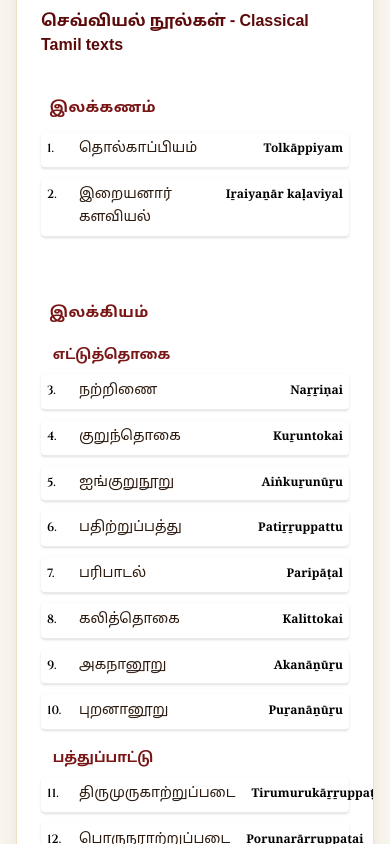
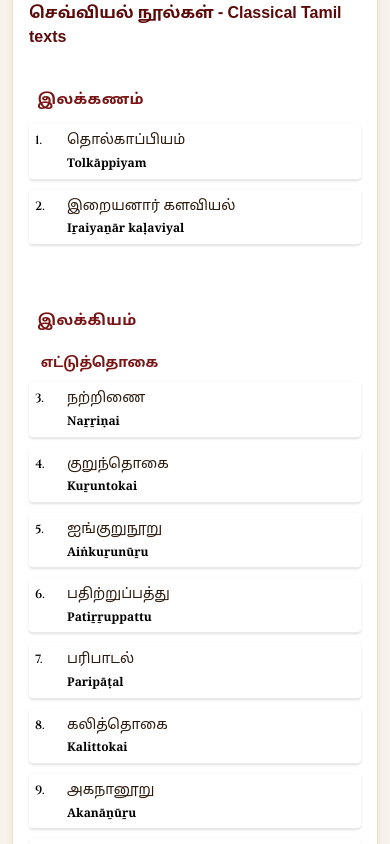
Before and after one commit to cictdigitallibrary/CICT--SUVADI, a React (Vite) app in the folder frontend/: page /classical-texts-list in a window 390 px wide. Shown: the part 840-1684 px from the top of the page. Built offline with nearby package versions, Linux system fonts and the light colour scheme; no server answers; a web font is replaced by a local one.

Commit message:
Classical texts list: rows wrap on phones instead of being cut off

```diff
--- a/frontend/src/pages/ClassicalTextsList.jsx
+++ b/frontend/src/pages/ClassicalTextsList.jsx
@@ -144,7 +144,7 @@ const ClassicalTextsList = () => {
 
       {/* ── Texts Section ── */}
       <section className="relative py-12 md:py-16 bg-[#FAF8F5]">
-        <div className="container mx-auto px-4 sm:px-6 max-w-6xl relative z-10">
+        <div className="container mx-auto px-3 sm:px-6 max-w-6xl relative z-10">
 
           {/* Outer card */}
           <motion.div
@@ -157,7 +157,7 @@ const ClassicalTextsList = () => {
             {/* Top bar */}
             <div className="h-[4px] w-full bg-gradient-to-r from-maroon via-gold to-maroon" />
 
-            <div className="p-6 sm:p-10 md:p-12">
+            <div className="p-4 sm:p-10 md:p-12">
               {/* Reference Intro Text */}
               <div className="text-stone/80 text-sm md:text-[0.95rem] leading-relaxed mb-6 space-y-1" style={{ fontFamily: '"Noto Sans Tamil", sans-serif' }}>
                 <p>செவ்வியல் நூல்கள் என வரையறுக்கப்பட்டவை அனைத்தும் கி.பி. 6 ஆம் நூற்றாண்டிற்கு முந்தியவை.</p>
@@ -202,11 +202,14 @@ const ClassicalTextsList = () => {
                       <span className="w-8 text-black font-cinzel text-xs font-semibold shrink-0 select-none">
                         {line.num}
                       </span>
-                      <span className="text-[#2C1A0E] font-medium grow leading-relaxed">
-                        {line.ta}
-                      </span>
-                      <span className="text-black font-semibold text-xs md:text-sm pl-4 leading-relaxed font-serif whitespace-nowrap">
-                        {line.en}
+                      {/* Phones: English name under the Tamil name; wider screens: side by side */}
+                      <span className="min-w-0 flex-1 flex flex-col sm:flex-row sm:items-baseline sm:justify-between sm:gap-4">
+                        <span className="text-[#2C1A0E] font-medium leading-relaxed break-words">
+                          {line.ta}
+                        </span>
+                        <span className="text-black font-semibold text-xs md:text-sm leading-relaxed font-serif break-words sm:text-right sm:whitespace-nowrap">
+                          {line.en}
+                        </span>
                       </span>
                     </div>
                   );
```
